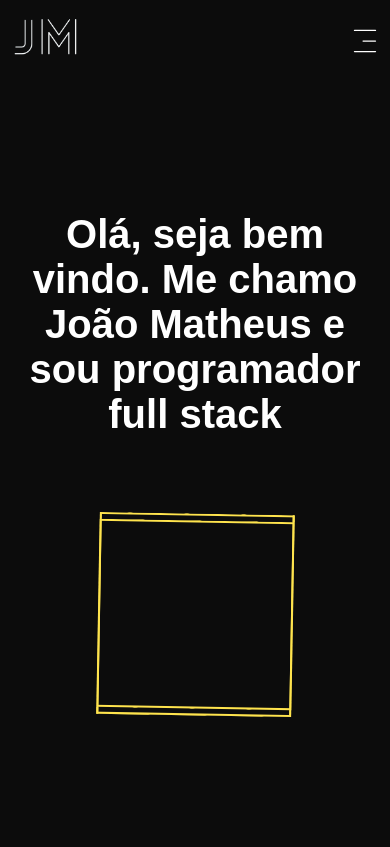
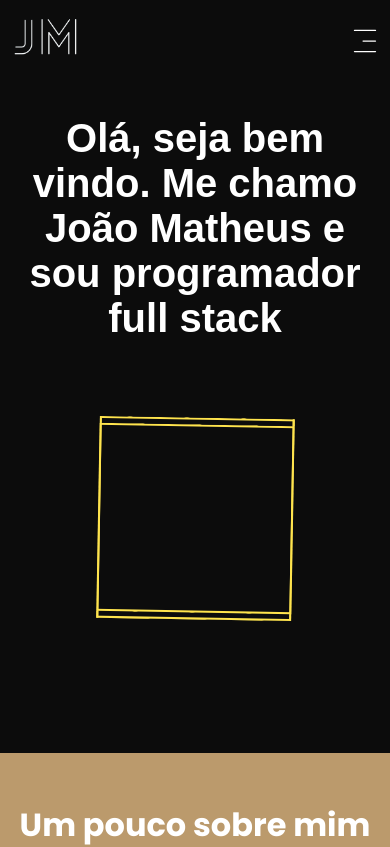
Before and after one commit to Jmatheuzz/portfolio, a React (Vite) app: page / in a window 390 px wide. Shown: the top 847 px of the page. Built offline with nearby package versions, Linux system fonts and the light colour scheme; a web font is replaced by a local one.

Commit message:
ajuste layout

```diff
--- a/src/pages/Home/index.css
+++ b/src/pages/Home/index.css
@@ -92,7 +92,7 @@
     height: 80vh; width: 95%; background-color: #0C0C0C; margin: 10vh auto; display: flex; flex-direction: column; align-items: center; box-shadow: none;
   }
   .header {
-    padding-top: 8rem;
+    padding-top: 2rem;
   }
   .skil {
     width: 95%;
```
